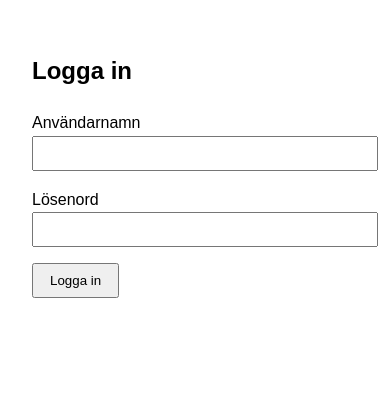
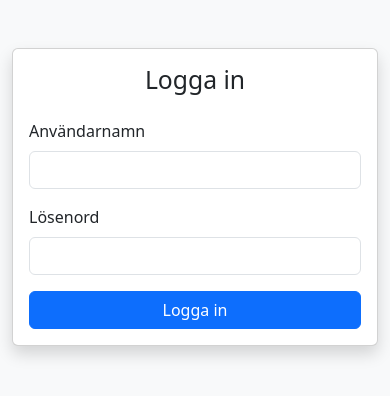
Before and after one commit to Armandur/remarkablecrosswords, a FastAPI app: page /login in a window 390 px wide. Shown: the top 396 px of the page. Run offline with FastAPI, Linux system fonts and the light colour scheme.

Commit message:
Lägg till CSRF-skydd och Bootstrap 5-layout
- Ny app/csrf.py: itsdangerous-signerade CSRF-tokens per session
- CsrfTemplates i deps.py injicerar csrf_token i alla templates
- Bootstrap 5 på alla sidor, responsiv navbar, toast-notifieringar

Co-Authored-By: Claude Opus 4.7 <noreply@anthropic.com>

```diff
--- /dev/null
+++ b/app/csrf.py
@@ -0,0 +1,22 @@
+from fastapi import Request, HTTPException, Form
+from itsdangerous import URLSafeSerializer
+from app.config import SESSION_SECRET_KEY
+
+_s = URLSafeSerializer(SESSION_SECRET_KEY, salt='csrf')
+
+def generate_csrf_token(request: Request) -> str:
+    user_id = request.session.get('user_id', 'anon')
+    return _s.dumps(str(user_id))
+
+def validate_csrf_token(request: Request, token: str) -> bool:
+    user_id = request.session.get('user_id', 'anon')
+    try:
+        return _s.loads(token) == str(user_id)
+    except Exception:
+        return False
+
+class CsrfProtect:
+    async def __call__(self, request: Request, csrf_token: str = Form(default='')):
+        if not validate_csrf_token(request, csrf_token):
+            raise HTTPException(status_code=403, detail='Ogiltigt CSRF-token')
+        return True
--- a/app/deps.py
+++ b/app/deps.py
@@ -1,5 +1,20 @@
+from fastapi import Request
 from fastapi.templating import Jinja2Templates
 from app.database import get_db
 from app.auth import get_current_user, require_admin
+from app.csrf import generate_csrf_token
 
-templates = Jinja2Templates(directory="app/templates")
+class CsrfTemplates(Jinja2Templates):
+    def TemplateResponse(
+        self,
+        request: Request,
+        name: str,
+        context: dict | None = None,
+        **kwargs
+    ):
+        if context is None:
+            context = {}
+        context["csrf_token"] = generate_csrf_token(request)
+        return super().TemplateResponse(request, name, context, **kwargs)
+
+templates = CsrfTemplates(directory="app/templates")
--- a/app/templates/base.html
+++ b/app/templates/base.html
@@ -4,32 +4,43 @@
     <meta charset="UTF-8">
     <meta name="viewport" content="width=device-width, initial-scale=1.0">
     <title>remarkablecrosswords</title>
-    <style>
-        body { font-family: sans-serif; line-height: 1.6; margin: 0; padding: 0; }
-        nav { background: #333; color: #fff; padding: 1rem; }
-        nav a { color: #fff; margin-right: 1rem; text-decoration: none; }
-        nav a:hover { text-decoration: underline; }
-        main { padding: 2rem; max-width: 1200px; margin: 0 auto; }
-        .nav-right { float: right; }
-        form { max-width: 400px; }
-        input { display: block; width: 100%; padding: 0.5rem; margin-bottom: 1rem; }
-        button { padding: 0.5rem 1rem; cursor: pointer; }
-    </style>
+    <link href="https://cdn.jsdelivr.net/npm/bootstrap@5.3.3/dist/css/bootstrap.min.css" rel="stylesheet">
 </head>
-<body>
-    <nav>
-        <a href="/">Dashboard</a>
-        <a href="/sources">Källor</a>
-        <a href="/crosswords">Korsord</a>
-        <a href="/jobs">Loggar</a>
-        <a href="/settings">Inställningar</a>
-        <div class="nav-right">
-            <a href="#" onclick="logout()">Logga ut</a>
+<body class="bg-light">
+    <nav class="navbar navbar-expand-lg navbar-dark bg-dark mb-4">
+        <div class="container">
+            <a class="navbar-brand" href="/">reMarkable Crosswords</a>
+            <button class="navbar-toggler" type="button" data-bs-toggle="collapse" data-bs-target="#navbarNav" aria-controls="navbarNav" aria-expanded="false" aria-label="Toggle navigation">
+                <span class="navbar-toggler-icon"></span>
+            </button>
+            <div class="collapse navbar-collapse" id="navbarNav">
+                <ul class="navbar-nav me-auto">
+                    <li class="nav-item">
+                        <a class="nav-link" href="/">Dashboard</a>
+                    </li>
+                    <li class="nav-item">
+                        <a class="nav-link" href="/sources">Källor</a>
+                    </li>
+                    <li class="nav-item">
+                        <a class="nav-link" href="/crosswords">Korsord</a>
+                    </li>
+                    <li class="nav-item">
+                        <a class="nav-link" href="/jobs">Loggar</a>
+                    </li>
+                    <li class="nav-item">
+                        <a class="nav-link" href="/settings">Inställningar</a>
+                    </li>
+                </ul>
+                <div class="navbar-nav">
+                    <a class="nav-link" href="#" onclick="logout()">Logga ut</a>
+                </div>
+            </div>
         </div>
     </nav>
-    <main>
+    <main class="container">
         {% block content %}{% endblock %}
     </main>
+    <script src="https://cdn.jsdelivr.net/npm/bootstrap@5.3.3/dist/js/bootstrap.bundle.min.js"></script>
     <script>
         async function logout() {
             const resp = await fetch('/api/logout', { method: 'POST' });
--- a/app/templates/login.html
+++ b/app/templates/login.html
@@ -1,16 +1,30 @@
 {% extends "base.html" %}
 {% block content %}
-<h2>Logga in</h2>
-<p id="error" style="color: red; display: none;"></p>
-<form onsubmit="doLogin(event)">
-    <label>Användarnamn</label>
-    <input type="text" id="username" required autocomplete="username">
+<div class="row justify-content-center mt-5">
+    <div class="col-md-6" style="max-width: 400px;">
+        <div class="card shadow">
+            <div class="card-body">
+                <h2 class="card-title text-center mb-4">Logga in</h2>
+                <div id="error" class="alert alert-danger" style="display: none;"></div>
+                <form onsubmit="doLogin(event)">
+                    <div class="mb-3">
+                        <label for="username" class="form-label">Användarnamn</label>
+                        <input type="text" id="username" class="form-control" required autocomplete="username">
+                    </div>
 
-    <label>Lösenord</label>
-    <input type="password" id="password" required autocomplete="current-password">
+                    <div class="mb-3">
+                        <label for="password" class="form-label">Lösenord</label>
+                        <input type="password" id="password" class="form-control" required autocomplete="current-password">
+                    </div>
 
-    <button type="submit">Logga in</button>
-</form>
+                    <div class="d-grid">
+                        <button type="submit" class="btn btn-primary">Logga in</button>
+                    </div>
+                </form>
+            </div>
+        </div>
+    </div>
+</div>
 
 <script>
 async function doLogin(e) {
@@ -42,7 +56,8 @@ async function doLogin(e) {
         errorEl.style.display = 'block';
     }
 }
-// Dölj nav vid login (enkel variant)
-document.querySelector('nav').style.display = 'none';
+// Dölj nav vid login
+const nav = document.querySelector('nav');
+if (nav) nav.style.display = 'none';
 </script>
 {% endblock %}
```
